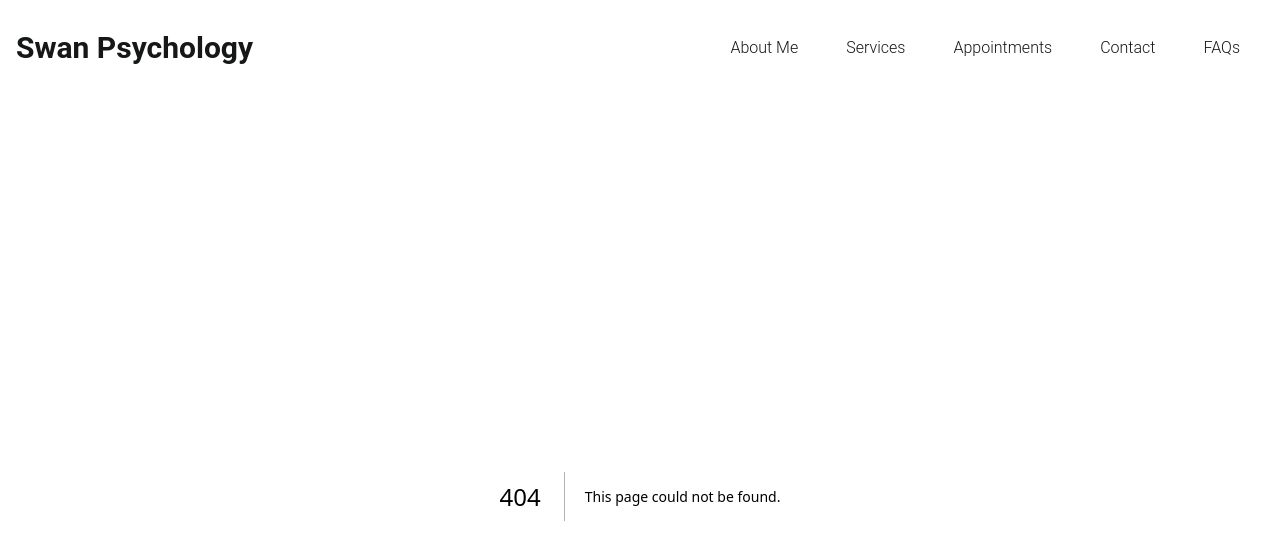
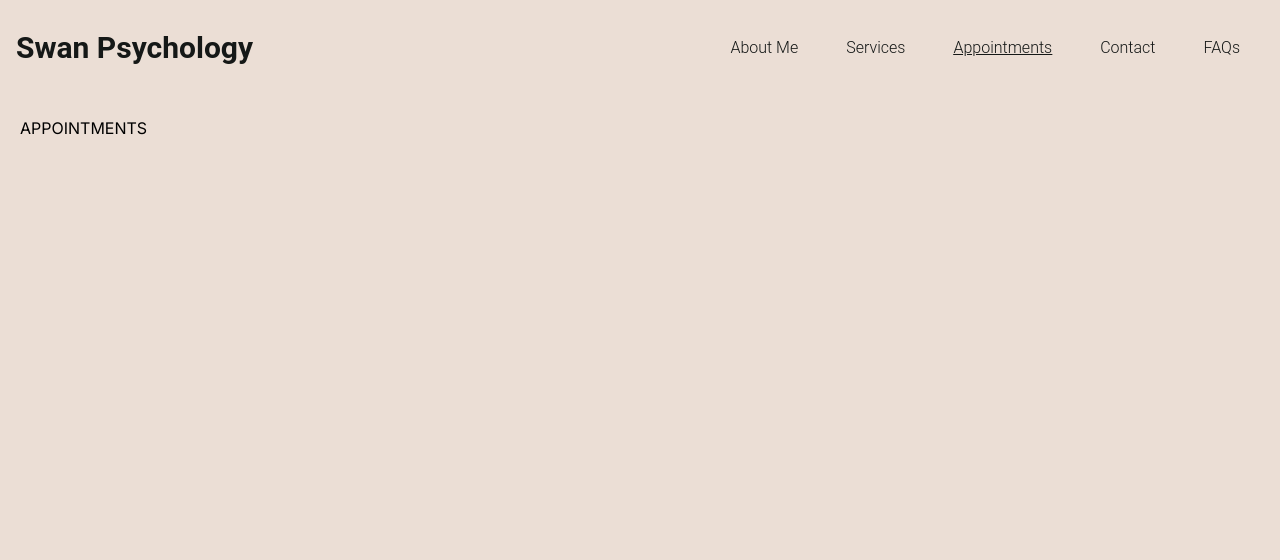
Before and after one commit to filipalacerda/swanpsychology, a Next.js app: page /appointments in a window 1280 px wide. Before the commit this address had no page. Shown: the top 560 px of the page. Built offline with nearby package versions, Linux system fonts and the light colour scheme.

Commit message:
Fixes header navigation

```diff
--- /dev/null
+++ b/app/appointments/page.tsx
@@ -0,0 +1,5 @@
+const Appointments = () => {
+  return <div>APPOINTMENTS</div>;
+};
+
+export default Appointments;
--- a/app/components/navigationalHeader/index.tsx
+++ b/app/components/navigationalHeader/index.tsx
@@ -3,17 +3,21 @@
 import { useState } from "react";
 import { AiOutlineClose, AiOutlineMenu } from "react-icons/ai";
 import Link from "next/link";
+import { usePathname } from "next/navigation";
 
 const NavigationalHeader = () => {
-  // State to manage the navbar's visibility
-  const [nav, setNav] = useState(false);
+  const currentPath = usePathname();
 
-  // Toggle function to handle the navbar's display
+  const [nav, setNav] = useState<boolean>(false);
+
   const handleNav = () => {
     setNav(!nav);
   };
 
-  // Array containing navigation items
+  const hideNav = () => {
+    setNav(false);
+  };
+
   const navItems = [
     { id: 1, text: "About Me", href: "/about" },
     { id: 2, text: "Services", href: "/services" },
@@ -23,10 +27,11 @@ const NavigationalHeader = () => {
   ];
 
   return (
-    <div className="flex justify-between items-center h-24 mx-auto px-4 text-white font-roboto">
+    <div className="sticky left-0 right-0">
+      <nav className="flex justify-between items-center h-24 mx-auto px-4 text-white font-roboto">
         {/* Logo */}
         <h1 className="w-full text-3xl font-bold text-[#151817]">
-        Swan Psychology
+          <Link href="/">Swan Psychology</Link>
         </h1>
 
         {/* Desktop Navigation */}
@@ -34,7 +39,9 @@ const NavigationalHeader = () => {
           {navItems.map((item) => (
             <li
               key={item.id}
-            className="p-4 m-2 cursor-pointer text-[#151817] text-nowrap font-light"
+              className={`p-4 m-2 cursor-pointer text-[#151817] text-nowrap font-light ${
+                currentPath === item.href && "underline"
+              }`}
             >
               <Link href={item.href}>{item.text}</Link>
             </li>
@@ -42,8 +49,12 @@ const NavigationalHeader = () => {
         </ul>
 
         {/* Mobile Navigation Icon */}
-      <div onClick={handleNav} className="block md:hidden">
-        {nav ? <AiOutlineClose size={20} /> : <AiOutlineMenu size={20} />}
+        <div className="block md:hidden">
+          {!nav && (
+            <button onClick={handleNav}>
+              <AiOutlineMenu size={20} aria-label="Open navigation menu" />
+            </button>
+          )}
         </div>
 
         {/* Mobile Navigation Menu */}
@@ -55,20 +66,34 @@ const NavigationalHeader = () => {
           }
         >
           {/* Mobile Logo */}
-        <h1 className="w-full text-3xl font-bold text-[#151817] m-4">
-          Swan Psychology
+          <div className="items-center flex">
+            <h1
+              className="w-full text-2xl font-bold text-[#151817] m-4"
+              onClick={() => hideNav()}
+            >
+              <Link href="/">Swan Psychology</Link>
             </h1>
+
+            <button onClick={handleNav} className="p-2.5">
+              <AiOutlineClose size={20} aria-label="Close Navigation menu" />
+            </button>
+            <div className="blick md:hidden">{nav && <button></button>}</div>
+          </div>
 
           {/* Mobile Navigation Items */}
           {navItems.map((item) => (
             <li
               key={item.id}
-            className="p-4 duration-300 hover:text-black cursor-pointer text-[#151817] font-light"
+              className={`p-4 duration-300 hover:text-black cursor-pointer text-[#151817] font-light ${
+                currentPath === item.href && "underline"
+              }`}
+              onClick={() => hideNav()}
             >
               <Link href={item.href}>{item.text}</Link>
             </li>
           ))}
         </ul>
+      </nav>
     </div>
   );
 };
--- /dev/null
+++ b/app/contact/page.tsx
@@ -0,0 +1,5 @@
+const Contact = () => {
+  return <div>Contact</div>;
+};
+
+export default Contact;
--- /dev/null
+++ b/app/faqs/page.tsx
@@ -0,0 +1,5 @@
+const Faqs = () => {
+  return <div>FAQS</div>;
+};
+
+export default Faqs;
--- a/app/layout.tsx
+++ b/app/layout.tsx
@@ -19,8 +19,10 @@ export default function RootLayout({
   return (
     <html lang="en">
       <body className={inter.className}>
-        <NavigationalHeader />
-        {children}
+        <section>
+          <NavigationalHeader />
+          <section className="flex p-5">{children}</section>
+        </section>
       </body>
     </html>
   );
--- /dev/null
+++ b/app/services/page.tsx
@@ -0,0 +1,5 @@
+const Services = () => {
+  return <div>Services</div>;
+};
+
+export default Services;
```
Also changed, not shown: app/assets/rita.jpg (added). Lines whose indentation alone changed are shown as unchanged.
